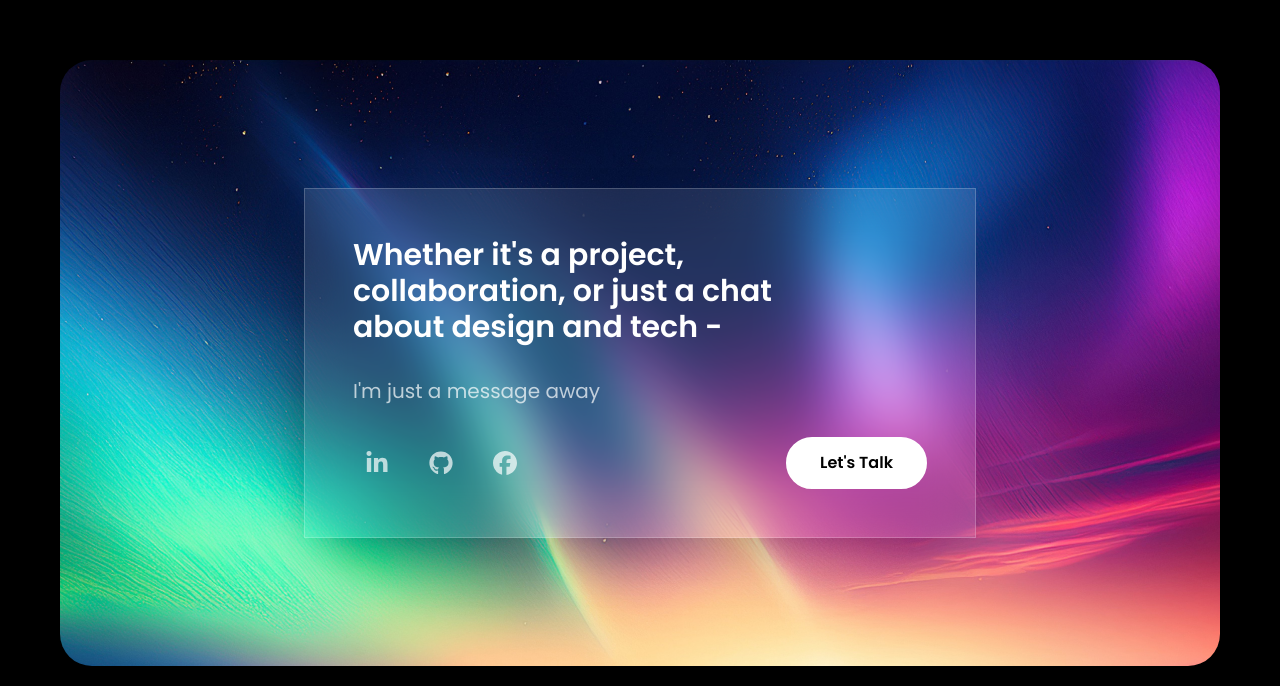
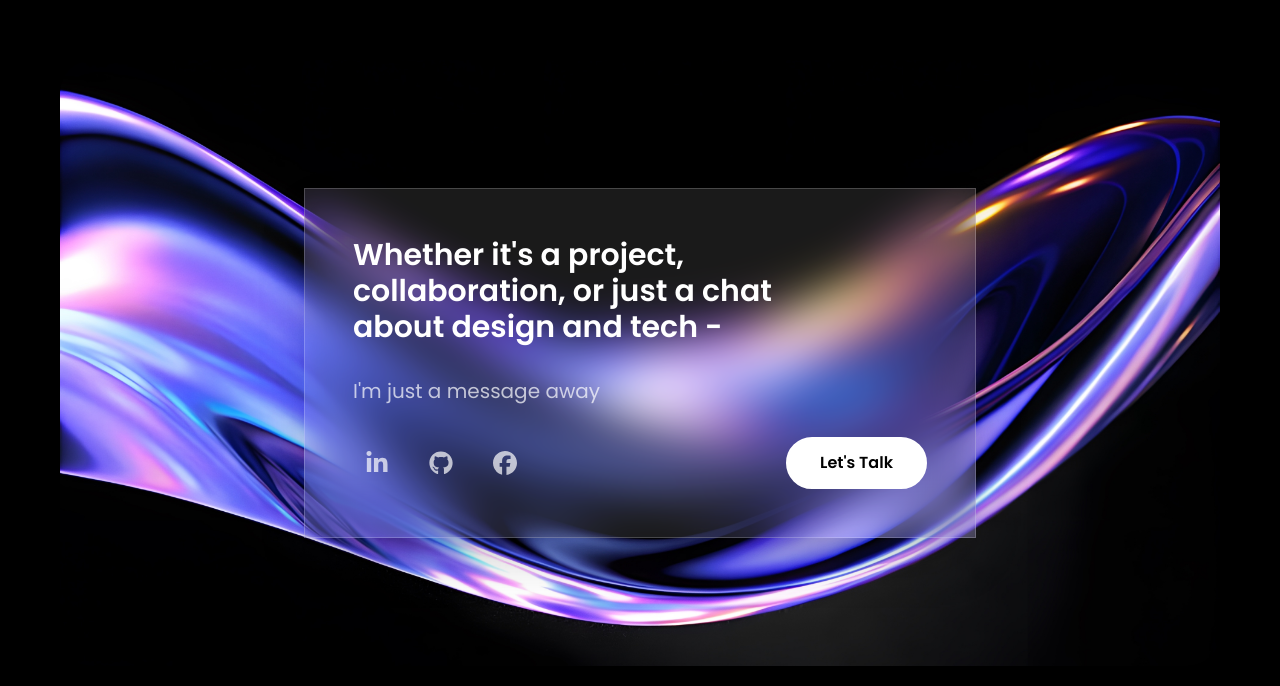
Before and after one commit to pasindu-dissa/Portfolio-host, a Next.js app: page / in a window 1280 px wide. Shown: the part 3367-4053 px from the top of the page. Built offline with nearby package versions, Linux system fonts and the light colour scheme.

Commit message:
Update page.tsx

```diff
--- a/src/app/page.tsx
+++ b/src/app/page.tsx
@@ -304,7 +304,7 @@ export default function Home() {
         {/* Background Image with Border Radius */}
         <div
           className="absolute inset-0 bg-cover bg-center rounded-4xl" /* Added rounded-lg */
-          style={{ backgroundImage: 'url(/images/aurora.jpeg)' }}
+          style={{ backgroundImage: 'url(/images/glassflow.jpeg)' }}
         >
           {/* ... overlay ... */}
         </div>
```
